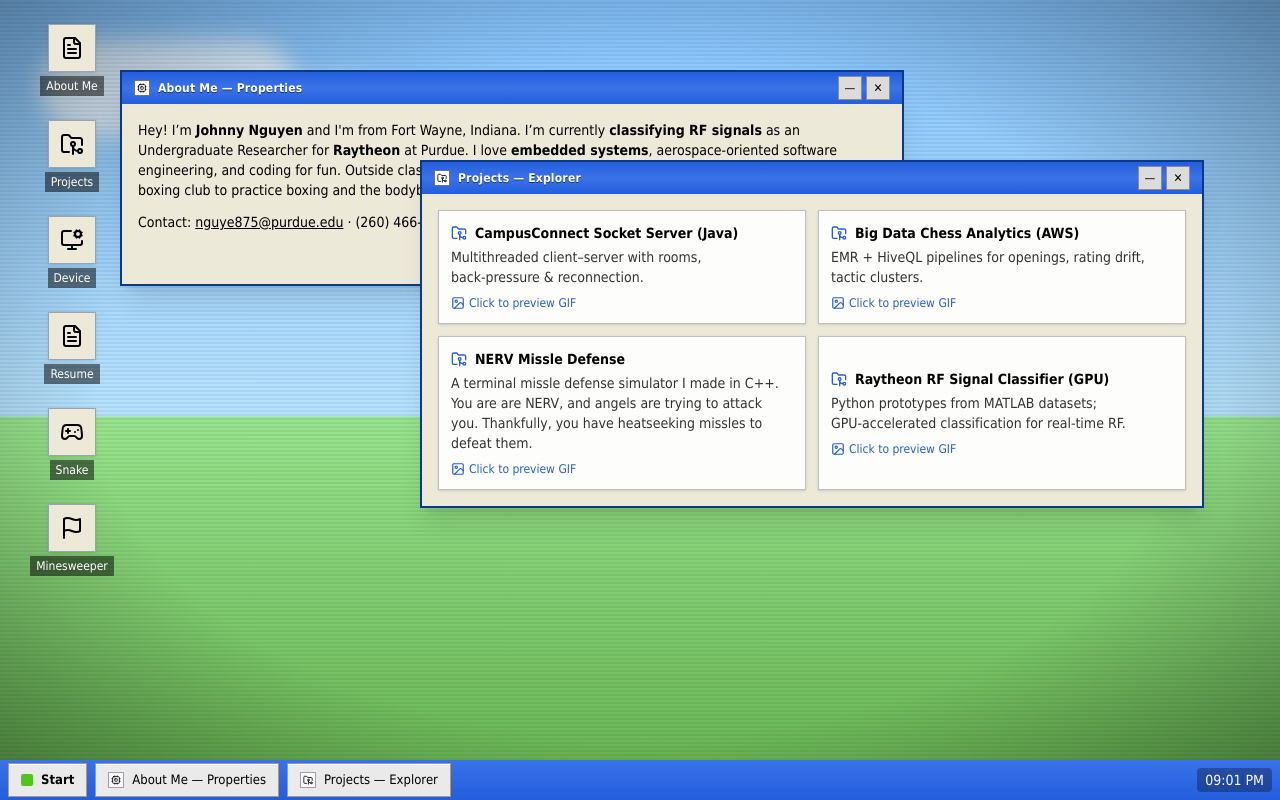
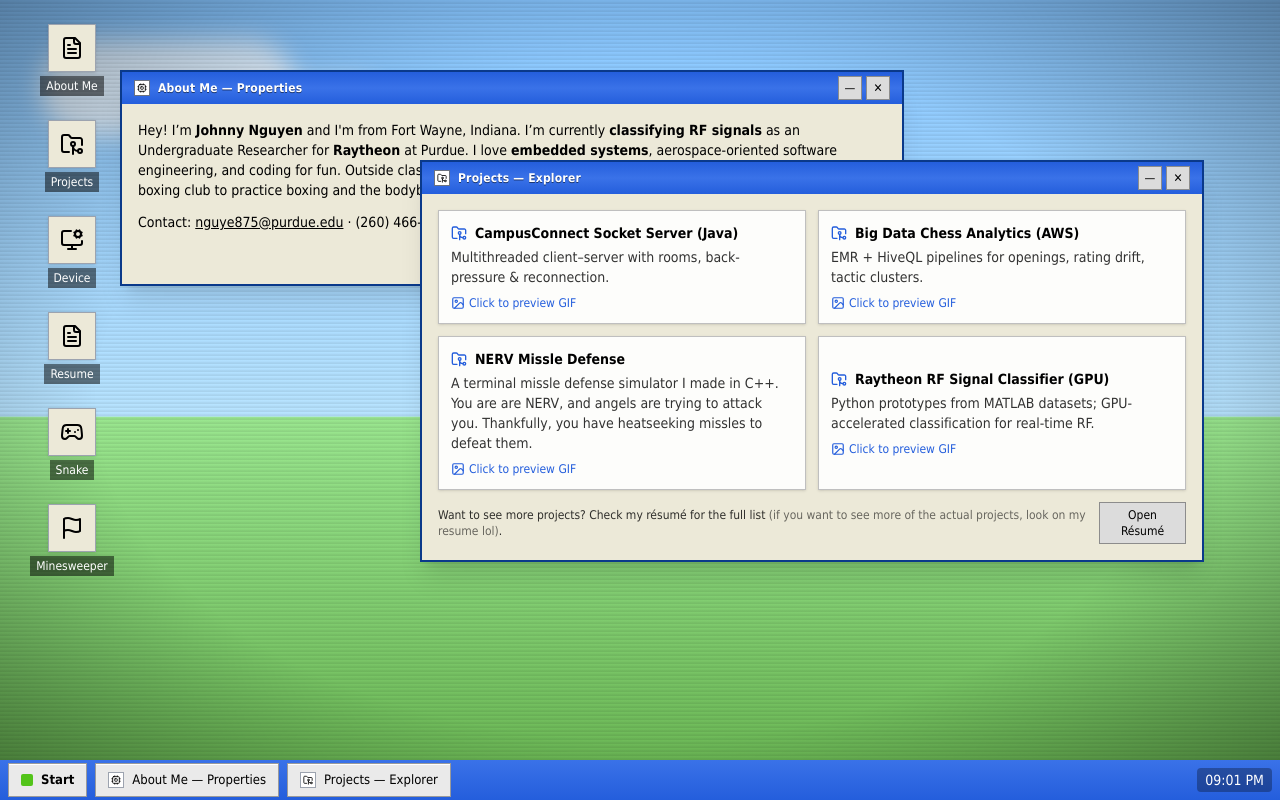
Before and after one commit to jnguyen727/new-portfolio, a React (Vite) app: page / in a window 1280 px wide. Built offline with nearby package versions, Linux system fonts and the light colour scheme.

Commit message:
changes idk if it works though

```diff
--- a/src/App.jsx
+++ b/src/App.jsx
@@ -227,25 +227,53 @@ function AboutContent(){
     </div>
   );
 }
-function ProjectsContent({ onOpenProject }){
-  const cards=[
-    {key:'campusconnect',title:'CampusConnect Socket Server (Java)',desc:'Multithreaded client–server with rooms, back‑pressure & reconnection.',gif:'/app.gif'},
-    {key:'chess-analytics',title:'Big Data Chess Analytics (AWS)',desc:'EMR + HiveQL pipelines for openings, rating drift, tactic clusters.',gif:'/chess.gif'},
-    {key:'cpp-sim',title:'NERV Missle Defense',desc:'A terminal missle defense simulator I made in C++. You are are NERV, and angels are trying to attack you. Thankfully, you have heatseeking missles to defeat them.',gif:'/cpp.gif'},
-    {key:'rf-classifier',title:'Raytheon RF Signal Classifier (GPU)',desc:'Python prototypes from MATLAB datasets; GPU‑accelerated classification for real‑time RF.',gif:'/f16.gif'},
+// ✨ add onSeeMore to the props
+function ProjectsContent({ onOpenProject, onSeeMore }) {
+  const cards = [
+    { key:'campusconnect', title:'CampusConnect Socket Server (Java)', desc:'Multithreaded client–server with rooms, back-pressure & reconnection.', gif:'/lol.gif' },
+    { key:'chess-analytics', title:'Big Data Chess Analytics (AWS)', desc:'EMR + HiveQL pipelines for openings, rating drift, tactic clusters.', gif:'/chess.gif' },
+    { key:'cpp-sim', title:'NERV Missle Defense', desc:'A terminal missle defense simulator I made in C++. You are are NERV, and angels are trying to attack you. Thankfully, you have heatseeking missles to defeat them.', gif:'/cpp.gif' },
+    { key:'rf-classifier', title:'Raytheon RF Signal Classifier (GPU)', desc:'Python prototypes from MATLAB datasets; GPU-accelerated classification for real-time RF.', gif:'/f16.gif' },
   ];
+
   return (
-    <div className="grid sm:grid-cols-2 gap-3">
-      {cards.map((p)=> (
-        <button key={p.key} onClick={()=>onOpenProject(p)} className="text-left bg-white/90 p-3 border border-[#bfbfbf] shadow hover:shadow-md">
-          <div className="font-semibold flex items-center gap-2"><FolderGit2 size={16} className="text-[#245edc]"/>{p.title}</div>
-          <div className="text-sm mt-1 opacity-80">{p.desc}</div>
-          <div className="mt-2 text-xs text-[#245edc] flex items-center gap-1"><ImageIcon size={14}/> Click to preview GIF</div>
+    <div>
+      <div className="grid sm:grid-cols-2 gap-3">
+        {cards.map((p) => (
+          <button
+            key={p.key}
+            onClick={() => onOpenProject(p)}
+            className="text-left bg-white/90 p-3 border border-[#bfbfbf] shadow hover:shadow-md"
+          >
+            <div className="font-semibold flex items-center gap-2">
+              <FolderGit2 size={16} className="text-[#245edc]" />
+              {p.title}
+            </div>
+            <div className="text-sm mt-1 opacity-80">{p.desc}</div>
+            <div className="mt-2 text-xs text-[#245edc] flex items-center gap-1">
+              <ImageIcon size={14} /> Click to preview GIF
+            </div>
+          </button>
+        ))}
+      </div>
+
+      {/* 👇 Friendly “see more” note */}
+      <div className="mt-3 text-xs flex items-center gap-2">
+        <span className="opacity-80">
+          Want to see more projects? Check my résumé for the full list
+          <span className="opacity-70"> (if you want to see more of the actual projects, look on my resume lol)</span>.
+        </span>
+        <button
+          onClick={onSeeMore}
+          className="px-2 py-1 border border-[#8c8c8c] bg-[#dcdcdc] hover:brightness-95"
+        >
+          Open Résumé
         </button>
-      ))}
+      </div>
     </div>
   );
 }
+
 function ProjectViewer({ project }){ if(!project) return null; return (
   <div className="space-y-2">
     <div className="font-semibold text-[15px]">{project.title}</div>
@@ -607,10 +635,23 @@ export default function RetroXPPortfolio(){
             </DraggableWindow>
           )}
           {open.projects && !minimized['projects'] && (
-            <DraggableWindow id="projects" title="Projects — Explorer" icon={<FolderGit2 size={10}/>} onClose={closeWindow} onMinimize={minimizeWindow} onFocus={focus} zIndex={zMap['projects']||65} initial={{x:420,y:160}}>
-              <ProjectsContent onOpenProject={(p)=>{ setActiveProject(p); openWindow('projectViewer'); }}/>
-            </DraggableWindow>
-          )}
+  <DraggableWindow
+    id="projects"
+    title="Projects — Explorer"
+    icon={<FolderGit2 size={10} />}
+    onClose={closeWindow}
+    onMinimize={minimizeWindow}
+    onFocus={focus}
+    zIndex={zMap['projects'] || 65}
+    initial={{ x: 420, y: 160 }}
+  >
+    <ProjectsContent
+      onOpenProject={(p) => { setActiveProject(p); openWindow('projectViewer'); }}
+      onSeeMore={() => openWindow('resume')}   // 👈 opens your résumé viewer
+    />
+  </DraggableWindow>
+)}
+
           {open.projectViewer && !minimized['projectViewer'] && (
             <DraggableWindow id="projectViewer" title="Project Viewer" icon={<ImageIcon size={10}/>} onClose={closeWindow} onMinimize={minimizeWindow} onFocus={focus} zIndex={zMap['projectViewer']||75} initial={{x:620,y:180}}>
               <ProjectViewer project={activeProject}/>
```
